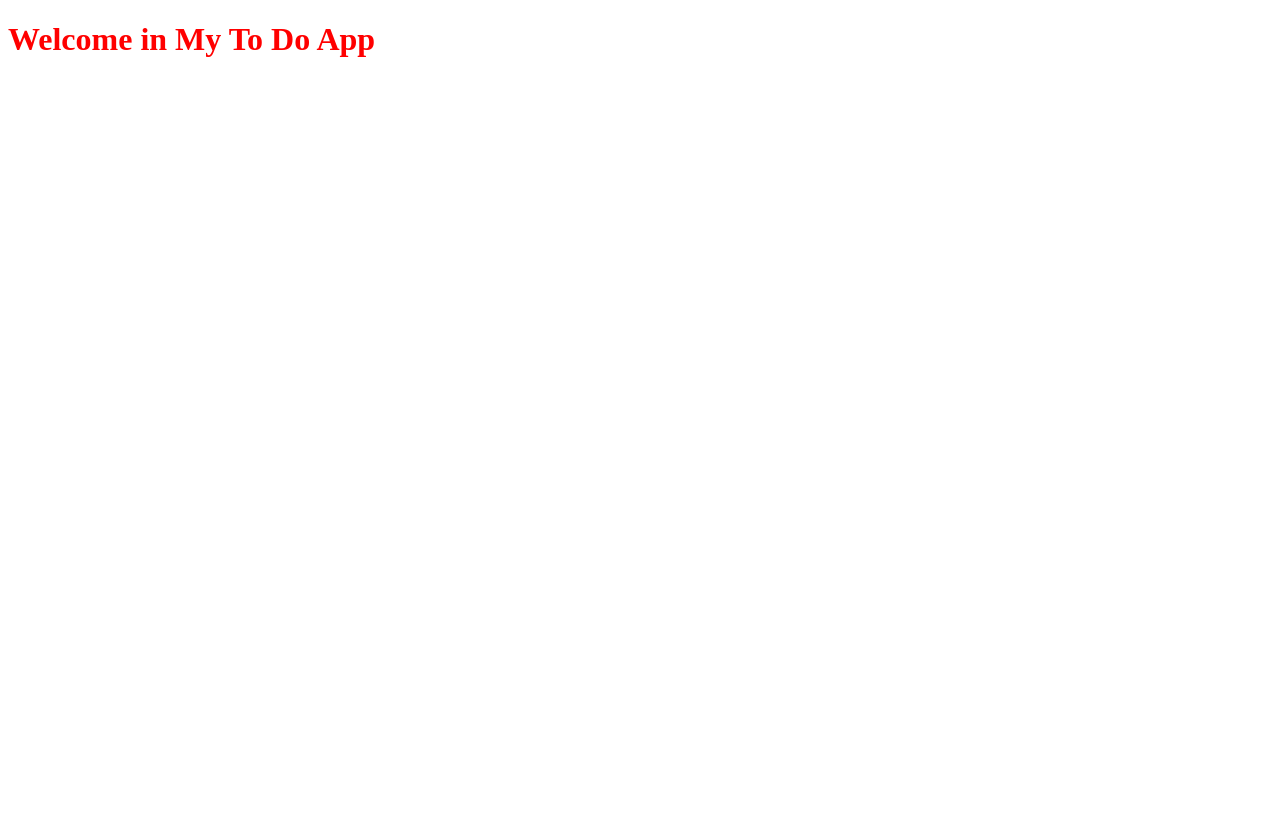
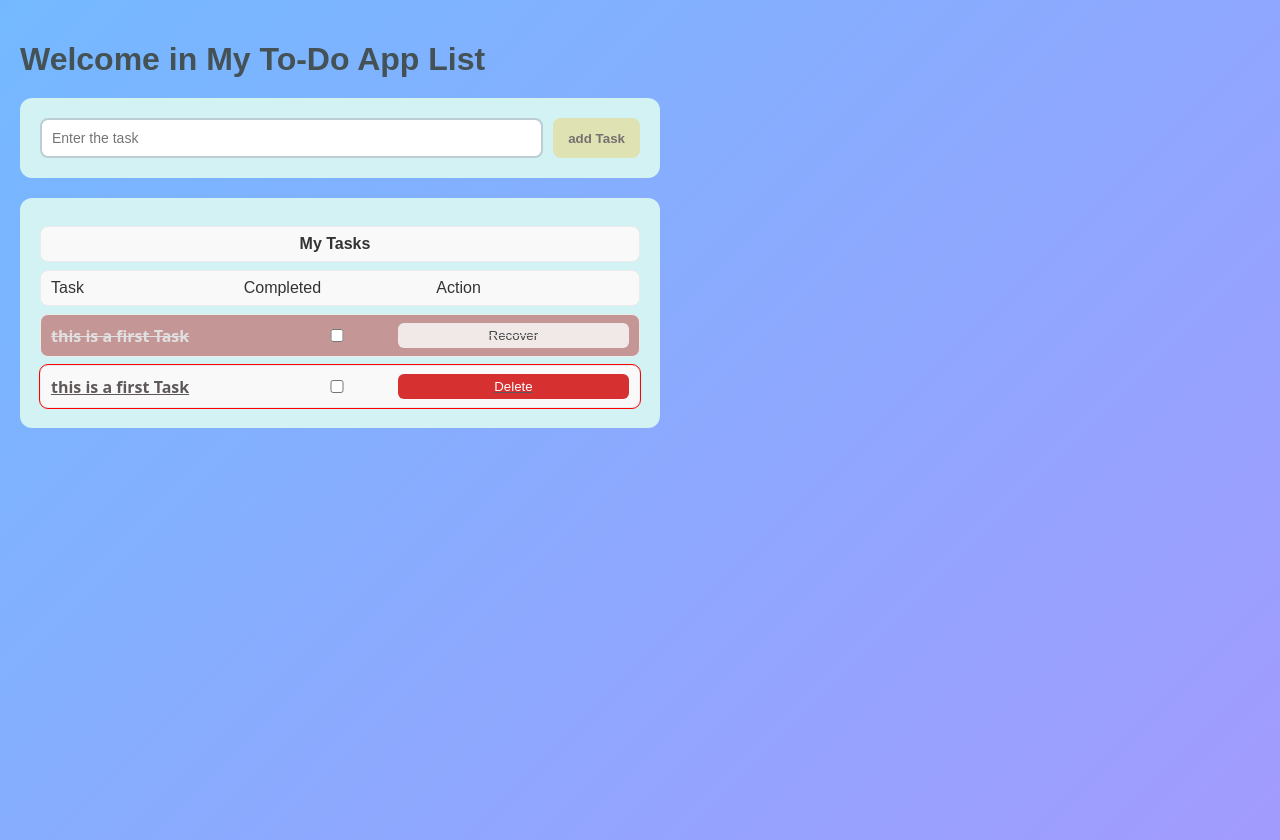
Before and after one commit to sadeg-2/todo-app-dom-events, a plain HTML site: page index.html in a window 1280 px wide. Before the commit the page ends 800 px from the top, so only its background shows below. Drawn offline with Linux system fonts and the light colour scheme.

Commit message:
finish main styles to page and tasks

```diff
--- a/index.html
+++ b/index.html
@@ -7,8 +7,42 @@
     <title>To Do App</title>
   </head>
   <body>
-    <h1>Welcome in My To Do App</h1>
+    <h1>Welcome in My To-Do App List</h1>
 
+    <div class="head-app">
+      <input id="inTask" type="text" placeholder="Enter the task" />
+      <button onclick="alert()">add Task</button>
+    </div>
+    <div class="content-app">
+      <ul class="list-task">
+        <li class="head-list"><p>My Tasks</p></li>
+        <li>
+          <p>Task</p>
+          <p>Completed</p>
+          <p>Action</p>
+        </li>
+        <li class="task deleted">
+          <p>this is a first Task</p>
+          <input type="checkbox" onchange="confirm('TT');" />
+          <input
+            class="recover"
+            type="button"
+            value="Recover"
+            onclick="alert('Recover')"
+          />
+        </li>
+        <li class="task complete">
+          <p>this is a first Task</p>
+          <input type="checkbox" onchange="confirm('TT');" />
+          <input
+            class="remove"
+            type="button"
+            value="Delete"
+            onclick="alert('Delete')"
+          />
+        </li>
+      </ul>
+    </div>
     <script src="script.js"></script>
   </body>
 </html>
--- a/style.css
+++ b/style.css
@@ -1,3 +1,138 @@
-h1{
-    color: red;
+/* Reset some default browser styles */
+body {
+  margin: 20px;
+  font-family: Arial, sans-serif;
+  background: linear-gradient(135deg, #74b9ff, #a29bfe);
+  color: #333;
+  display: flex;
+  flex-direction: column;
+  justify-content: start;
+  align-items: start;
+  min-height: 100vh;
 }
+
+/* Main container */
+.head-app, .content-app {
+  width: 600px;
+  background: #d2f2f3;
+  padding: 20px;
+  border-radius: 12px;
+}
+
+/* App heading */
+h1 {
+  text-align: center;
+  color: #445155;
+  margin-bottom: 20px;
+}
+
+/* Input and Add Task button */
+.head-app {
+  display: flex;
+  gap: 10px;
+  margin-bottom: 20px;
+}
+
+.head-app #inTask{
+  flex: 1;
+  padding: 10px;
+  border: 2px solid #bdcdd4;
+  border-radius: 8px;
+  font-size: 14px;
+}
+
+.head-app button {
+  background: #dfe2b2;
+  color: #777070;
+  border: none;
+  padding: 10px 15px;
+  border-radius: 8px;
+  font-weight: bold;
+  cursor: pointer;
+  transition: 0.5s;
+}
+
+.head-app button:hover {
+  background: #74b9ff;
+  color: #925f5f;
+}
+
+/* Task list container */
+.list-task {
+  list-style: none;
+  padding: 0;
+  margin: 0;
+}
+
+.head-list {
+  font-weight: bold;
+  background: #dfe6e9;
+  padding: 8px;
+  border-radius: 8px;
+  border: 1px solid #9c9393;
+  text-align: center;
+}
+
+/* Task item */
+.list-task li {
+  display: flex;
+  align-items: center;
+  background: #f9f9f9;
+  padding: 8px 10px;
+  margin-top: 8px;
+  border-radius: 8px;
+  border: 1px solid #ececec;
+}
+
+.list-task li p {
+  flex: 1;
+  margin: 0;
+  padding-right: 10px;
+  width: 40%;
+}
+
+/* Delete button */
+.remove {
+  background: #d63031;
+  color: white;
+  border: none;
+  padding: 5px 8px;
+  border-radius: 6px;
+  cursor: pointer;
+  transition: 0.3s;
+  width: 40%;
+}
+/* Recover button */
+.recover {
+  background: #f1e8e8;
+  color: #444;
+  border: none;
+  padding: 5px 8px;
+  border-radius: 6px;
+  cursor: pointer;
+  transition: 0.3s;
+  width: 40%;
+}
+
+.task input[type="button"]:hover {
+  background: #ff7675;
+}
+
+.task input[type="checkbox"]{
+    width: 20%;
+}
+.task{
+    color: #5f5858;
+    font-family: system-ui;
+    font-weight: bold;
+}
+
+.task.deleted {
+  background-color: #c59696;
+  color: #e0e0e0;
+  text-decoration: line-through;
+}
+.complete{
+    outline: double 1px red;
+    text-decoration: underline;
+}
```
